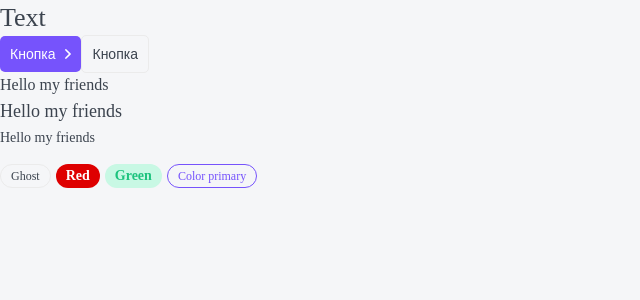
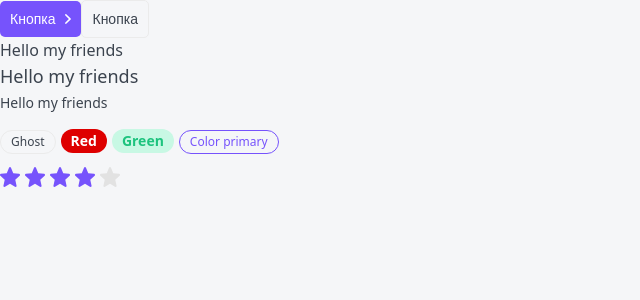
Before and after one commit to Migilint/CoursesForum, a Next.js app: page / in a window 1280 px wide. Shown: the top 300 px of the page, without its empty margins (0-640 px from the left). Built offline with nearby package versions, Linux system fonts and the light colour scheme.

Commit message:
I finished the functional component 'Rating'

```diff
--- /dev/null
+++ b/components/Rating/Rating.module.css
@@ -0,0 +1,11 @@
+.filled svg{
+	fill: var(--primary);
+}
+
+.star svg{
+	margin-right: 5px;
+}
+
+.editable {
+	cursor: pointer;
+}
--- /dev/null
+++ b/components/Rating/Rating.tsx
@@ -0,0 +1,63 @@
+
+import styles from './Rating.module.css';
+import cn from "classnames";
+import {RatingProps} from "@/components/Rating/Rating.props";
+import {useEffect, useState, KeyboardEvent} from "react";
+import StarIcon from './star.svg';
+
+export const Rating = ({ isEditable = false, rating, setRating, ...props }: RatingProps): JSX.Element => {
+    const [ratingArray, setRatingArray] = useState<JSX.Element[]>(new Array(5).fill(<></>));
+
+    useEffect(() => {
+        constructRating(rating);
+    }, [rating]);
+
+    const constructRating = (currentRating: number) => {
+            const updatedArray = ratingArray.map((r: JSX.Element, i: number) => {
+                return (
+                    <span
+                        className={cn(styles.star, {
+                            [styles.filled]: i < currentRating,
+                            [styles.editable]: isEditable
+                        })}
+                        onMouseEnter={() => changeDisplay(i + 1)}
+                        onMouseLeave={() => changeDisplay(rating)}
+                        onClick={() => onClick(i + 1)}
+                    >
+                    <StarIcon
+                        tabIndex={isEditable ? 0 : -1}
+                        onKeyDown={(e: KeyboardEvent<SVGAElement>) => isEditable && handleSpace(i + 1, e)}
+                    />
+                    </span>
+                );
+            });
+            setRatingArray(updatedArray);
+    };
+
+    const changeDisplay = (i: number) => {
+        if (!isEditable){
+            return;
+        }
+        constructRating(i);
+    };
+
+    const onClick = (i: number) => {
+        if (!isEditable || !setRating){
+            return;
+        }
+        setRating(i);
+    };
+
+    const handleSpace = (i: number,  e: KeyboardEvent<SVGAElement>) => {
+        if(e.code !=  'Space' || !setRating) {
+            return;
+        }
+        setRating(i);
+    };
+
+    return (
+        <div {...props}>
+            {ratingArray.map((r, i) => (<span key={i}>{r}</span>))}
+        </div>
+    );
+};
--- a/components/index.ts
+++ b/components/index.ts
@@ -2,3 +2,4 @@
 export * from './Button/Button';
 export * from './Ptag/Ptag';
 export * from './Tag/Tag';
+export * from './Rating/Rating';
--- a/package.json
+++ b/package.json
@@ -27,6 +27,7 @@
   },
   "devDependencies": {
     "@svgr/webpack": "^6.1.2",
+    "eslint-plugin-react-hooks": "^4.6.0",
     "stylelint": "^15.6.0",
     "stylelint-config-standard": "^33.0.0",
     "stylelint-order": "^6.0.3",
--- a/pages/_app.tsx
+++ b/pages/_app.tsx
@@ -8,7 +8,6 @@
     <Head>
       <title>MyTop - Наш лучший топ</title>
       <link rel="icon" href="/favicon.ico"/>
-      <link rel="preconnect" href="https://fonts.googleapis.com" />
       <link rel="preconnect" href="https://fonts.gstatic.com" />
       <link href="https://fonts.googleapis.com/css2?family=Noto+Sans:wght@300;400;500;700&display=swap" />
     </Head>
--- a/pages/index.tsx
+++ b/pages/index.tsx
@@ -1,10 +1,12 @@
-import {Button, Htag, Ptag, Tag} from "@/components";
+import {Button, Htag, Ptag, Rating, Tag} from "@/components";
+import {useEffect, useState} from "react";
 
 export default function Home() {
+    const [rating, setRating] = useState<number>(4);
+
 
   return (
-      <div>
-          <Htag tag='h1'>Text</Htag>
+      <>
           <Button appearance='primary' arrow={"right"}>Кнопка</Button>
           <Button appearance='ghost'>Кнопка</Button>
           <Ptag> Hello my friends </Ptag>
@@ -14,6 +16,7 @@
           <Tag size='m' color='red'>Red</Tag>
           <Tag size='m' color='green'>Green</Tag>
           <Tag size='s' color='primary'>Color primary</Tag>
-      </div>
+          <Rating rating={rating} isEditable setRating={setRating}/>
+      </>
   );
 }
--- a/styles/globals.css
+++ b/styles/globals.css
@@ -5,7 +5,7 @@
 	color: var(--black);
 	background: #F5F6F8;
 
-
+	font-family: 'Noto Sans', sans-serif;
 }
 
 a {
@@ -23,7 +23,7 @@
 	--gray-light: #EBEBEB;
 	--white: white;
 	--primary: #7653FC;
-	--primary-hover: #6344df;
+	--primary-hover: #6344DF;
 	--red: #FC836D;
 	--green: #1DC37E;
 	--green-light: #C8F8E4;
```
Also changed, not shown: components/Rating/Rating.props.ts (added, +7 -0 lines), .eslintrc.json, components/Rating/star.svg (added), 1 other file (tests, documents, lock files or other folders).
